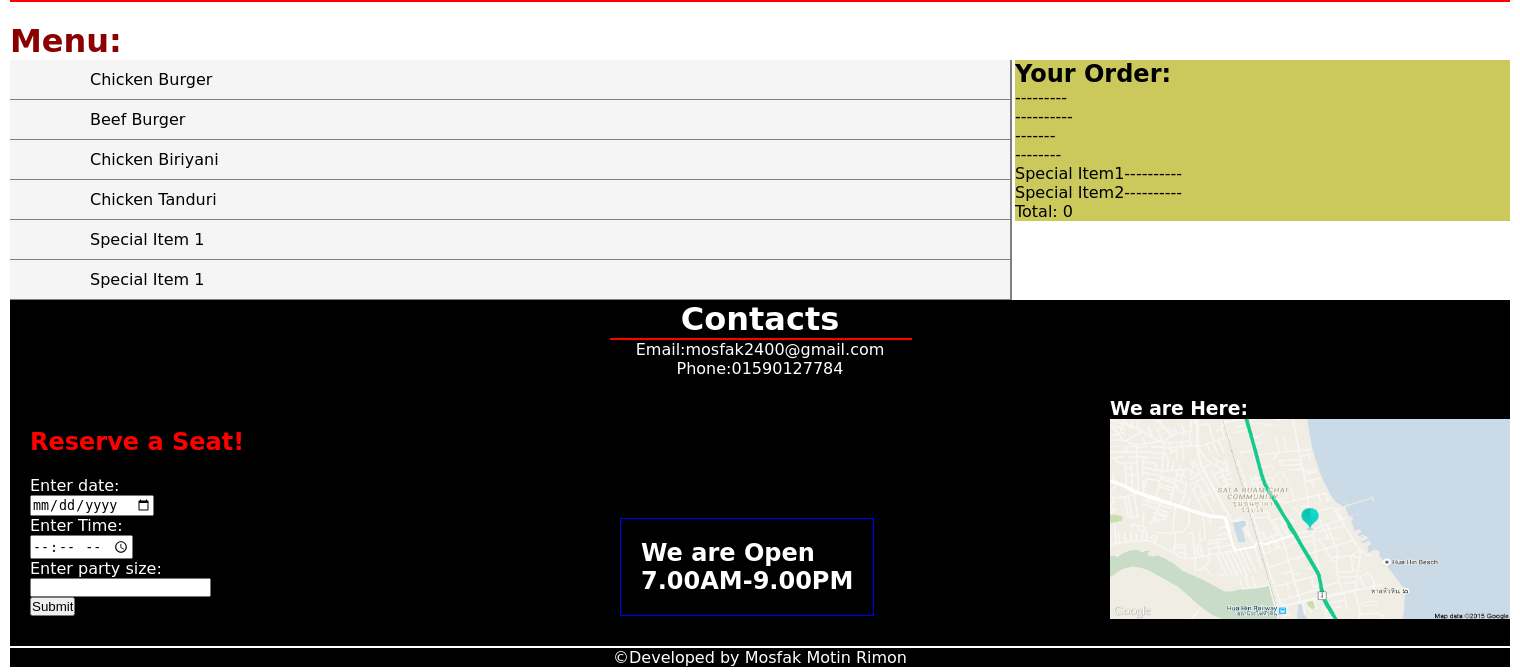
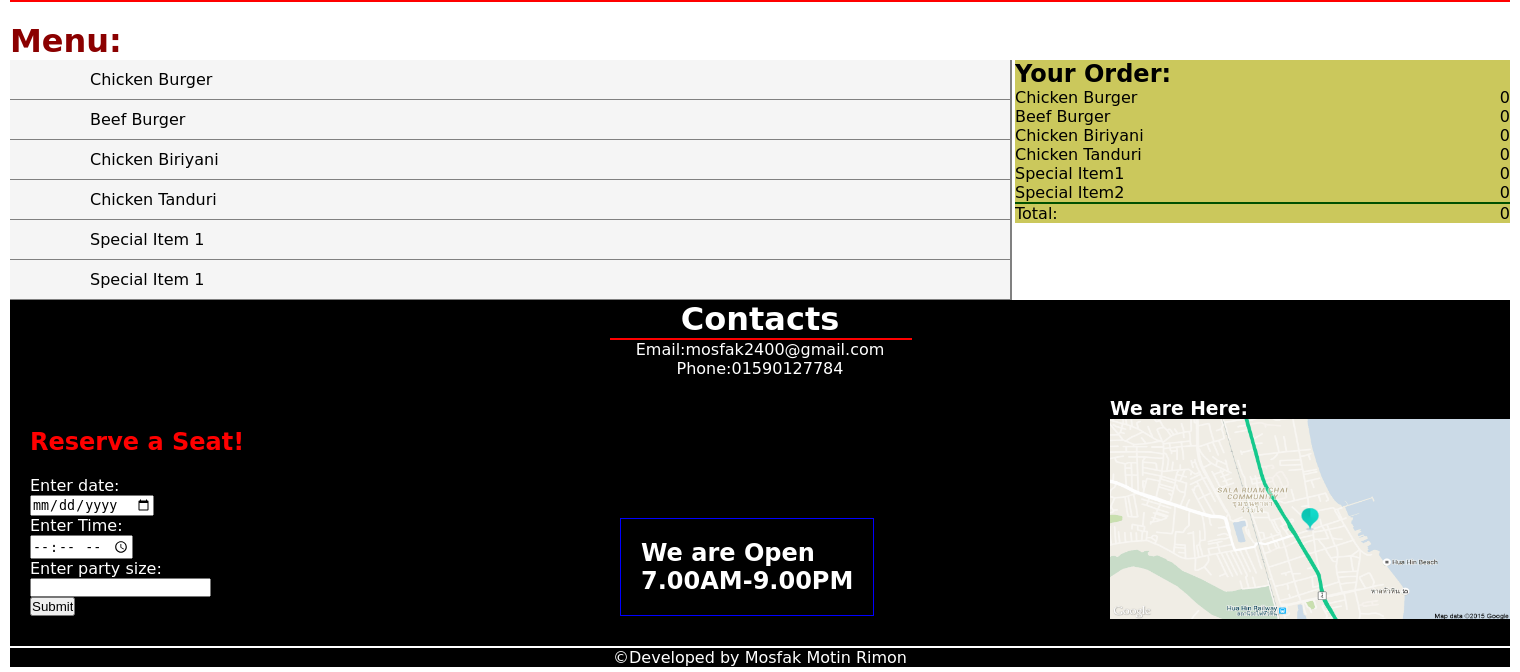
Before and after one commit to Mosfak/Impala_Resturant, a PHP site: page /other/orderNow.php in a window 1520 px wide. Shown: the part 161-833 px from the top of the page. Run offline with PHP 8.4, Linux system fonts and the light colour scheme; some libraries are stand-ins or nearby versions.

Commit message:
oct 23_1
Design Coplete

```diff
--- a/C171023/other/login.php
+++ b/C171023/other/login.php
@@ -4,6 +4,7 @@
 </head>
 
 <body>
+
 <div class="fix header">
     <div class="fix logo" onclick="document.location.href='../index.php'"><h1><span style="color:yellow;font-size:50;text-decoration:;">Im<span style="color:blue;">pala</span></span><br>Restaurant</h1></div>
     <div class="fix menu">
@@ -24,9 +25,10 @@
         <lebel>Password</lebel><br>
         <input type="password" name="pass"><br><br>
         <input type="submit" value="login"/>
+        <a href="signup.php"> >>Sign Up</a>
 
     </form>
-    <a href="signup.php"> >>Sign Up</a>
+
 </div>
 
 <div class="fix footer" >
--- a/C171023/other/orderNow.php
+++ b/C171023/other/orderNow.php
@@ -2,7 +2,49 @@
     <head>
         <title>Impala Restaurant</title>
         <link rel="stylesheet" href="style_order.css" type="text/css">
-        <script  src="script.js">
+        <script >
+
+
+            var food=[
+
+                ["Chicken Burger",0],
+                ["Beef Burger",0],
+                ["Chicken biriyani",0],
+                ["Chicken Tanduri",0],
+                ["Item1",0],
+                ["Item2",0]
+
+            ];
+
+            var price=[ 120,150,120,300,20,70 ];
+            var sum=0;
+
+
+            function Click(name){
+                for(var i=0;i<food.length;i++){
+                    if(name==food[i][0]){
+                        food[i][1]++;
+                        sum=sum+price[i];
+                    }
+                }
+
+
+
+
+            }
+
+
+
+
+
+            function print(){
+                for(var i=0;i<food.length;i++){
+                    console.log(food[i][0]+"----"+food[i][1]+"---"+price[i]);
+                    console.log("\n"+sum);
+                }
+
+            }
+
 
 
         </script>
@@ -17,10 +59,10 @@
                 <div class="fix menu">
                     <ul>
                         <li><a href="../index.php">Home</a></li>
-                        <li><a href="">About Us</a></li>
+                        <li><a href="../index.php#ftr">About Us</a></li>
                         <li><a href="">Menu</a></li>
-                        <li><a href="">Special Offer</a></li>
-                        <li><a href="">Sign in</a></li>
+                        <li><a href="../index.php#spofr">Special Offer</a></li>
+                        <li><a href="login.php">Sign in</a></li>
                     </ul>
                 </div>
             </div>
@@ -45,14 +87,14 @@
                 <div class="fix order_check">
                     <h2>Your Order:</h2>
                     <ul id="update">
-                        <li id="Chicken_Burger">---------</li>
-                        <li id="Beef_Burger">  ----------</li>
-                        <li id="Chicken_Biriyani">-------</li>
-                        <li id="Chicken_Tanduri">--------</li>
-                        <li id="Item1">Special Item1----------</li>
-                        <li id="Item2">Special Item2----------</li>
-
-                        <li>Total: <script>document.write(sum)</script><br></li>
+                        <li id="Chicken_Burger">Chicken Burger<g>0</g></li>
+                        <li id="Beef_Burger">  Beef Burger<g>0</g></li>
+                        <li id="Chicken_Biriyani">Chicken Biriyani<g>0</g></li>
+                        <li id="Chicken_Tanduri">Chicken Tanduri<g>0</g></li>
+                        <li id="Item1">Special Item1<g>0</g></li>
+                        <li id="Item2">Special Item2<g>0</g></li>
+                        <hr color="rgb(255, 174, 0)">
+                        <li >Total: <g><script>document.write(sum)</script></g><br></li>
                     </ul>
 
                 </div>
--- a/C171023/other/signup.php
+++ b/C171023/other/signup.php
@@ -27,10 +27,10 @@
         <input type="text" name="name"><br><br>
         <lebel>Phone</lebel><br>
         <input type="text" name="phone"><br><br>
-        <input type="submit" value="login"/>
+        <input type="submit" value="Sign Up"/>
+        <a href="login.php" > >>Login</a>
+    </form>
 
-    </form>
-    <a href="login.php"> >>Login</a>
 </div>
 
 <div class="fix footer" >
--- a/C171023/other/style_order.css
+++ b/C171023/other/style_order.css
@@ -9,6 +9,7 @@ body{font-family:Cursive;}
 
 
 }
+
 .header{
     background-color:#ff3b3b; padding:30px;
 }
@@ -107,3 +108,7 @@ body{font-family:Cursive;}
     float:right;
 
 }
+.order_check g{
+    float:right;
+    text-align:right;
+}
--- a/C171023/style.css
+++ b/C171023/style.css
@@ -11,8 +11,12 @@ body{font-family:Cursive;}
 }
 .header{
     background-color:#ff3b3b; padding:30px;
+    padding-bottom:10px;
+    padding-top:0px;
 }
-.logo{float:left;color: black;}
+.logo{float:left;color: black;
+    text-shadow:5px 5px 8px black;
+    ;padding-right:20px;padding-left:20px;}
 .menu{float:right;}
 .menu ul{margin-top:15px;}
 .menu ul li{
```
Also changed, not shown: C171023/css/login.css (+11 -5 lines), C171023/index.php (+5 -5 lines).
